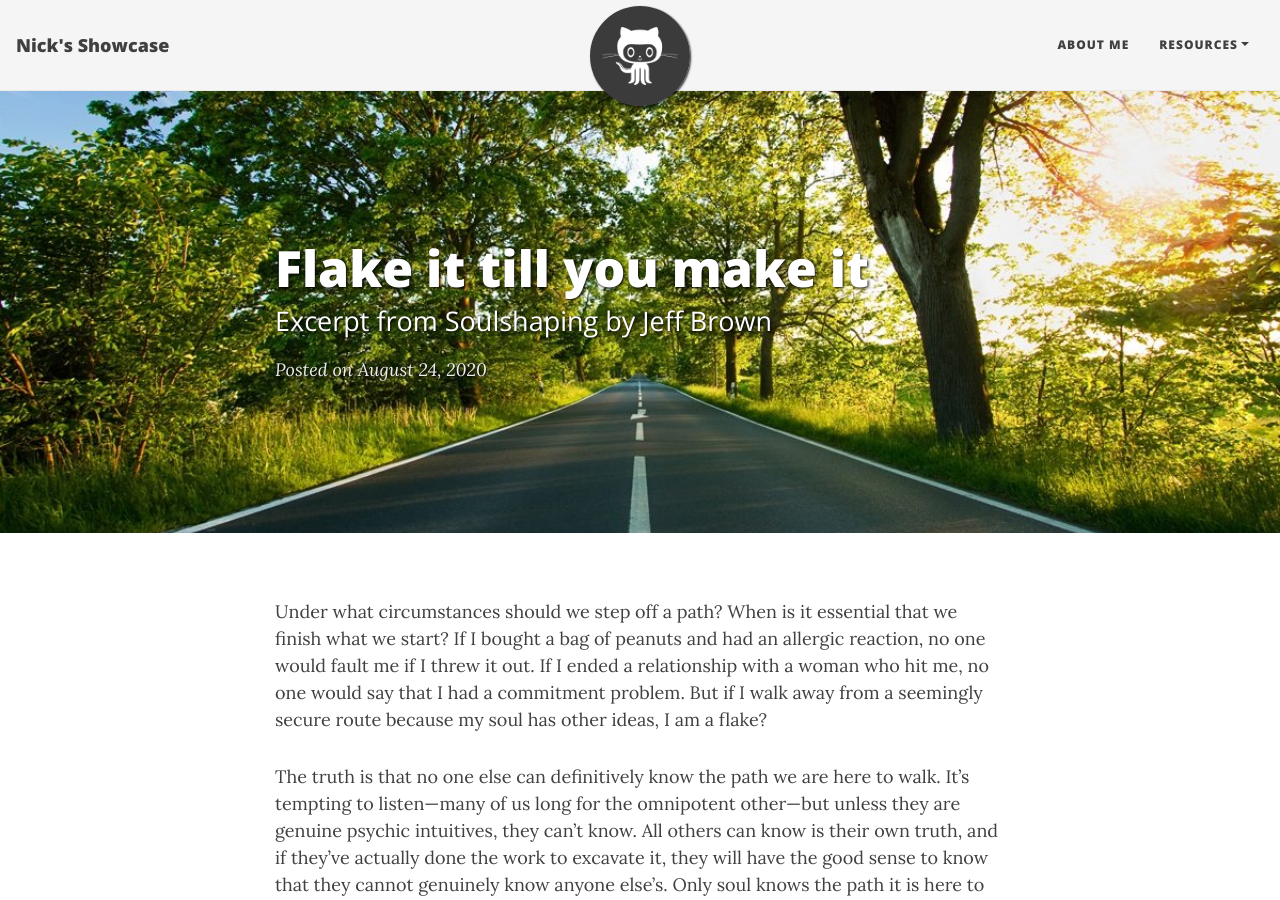
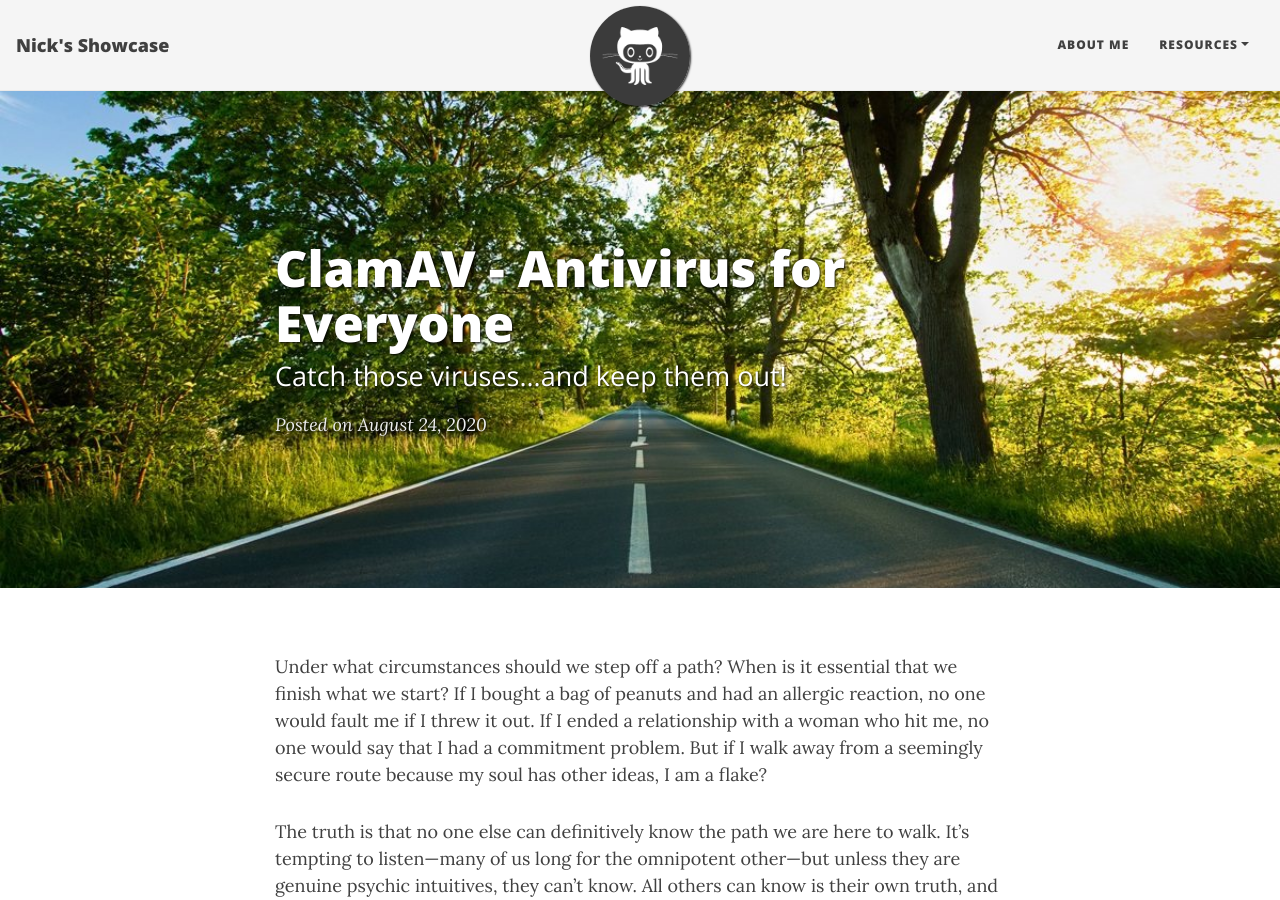
Before and after one commit to porcupinenick/porcupinenick.github.io, a Jekyll site: the page built from _posts/2020-08-24-clamav-post.md, in a window 1280 px wide and 900 px high. Built offline with Jekyll 4.4.1, drawn with Linux system fonts in a browser that asks for light colours; nearby versions of some CDN libraries.

Commit message:
clamav-small-changes
clamav-small-changes

```diff
--- a/_posts/2020-08-24-clamav-post.md
+++ b/_posts/2020-08-24-clamav-post.md
@@ -1,7 +1,7 @@
 ---
 layout: post
-title: Flake it till you make it
-subtitle: Excerpt from Soulshaping by Jeff Brown
+title: ClamAV - Antivirus for Everyone
+subtitle: Catch those viruses...and keep them out!
 cover-img: /assets/img/path.jpg
 thumbnail-img: /assets/img/thumb.png
 share-img: /assets/img/path.jpg
```
